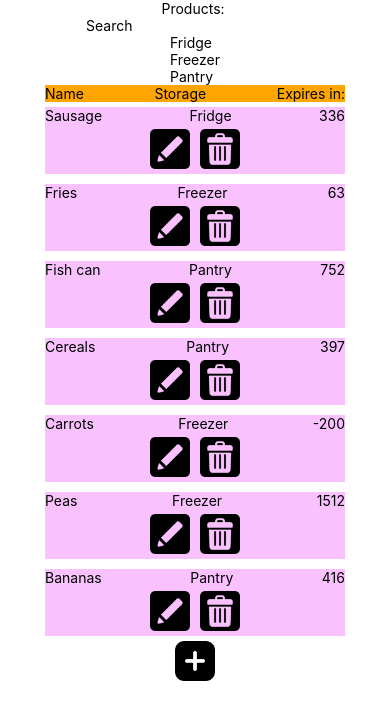
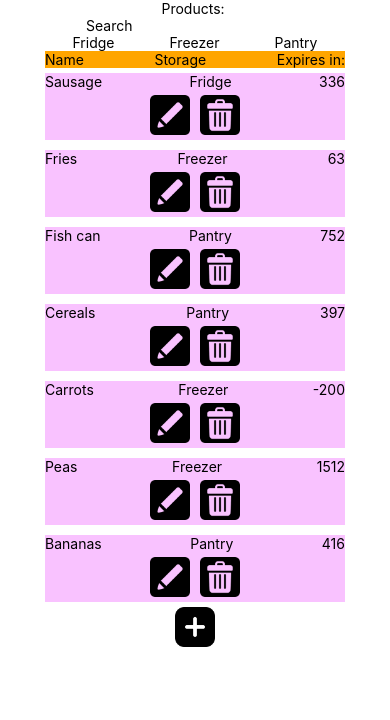
Before and after one commit to Laura-Foxey/expirationDate-app, a React Native app: screen /Home in a window 390 px wide. Shown: the top 720 px of the page. Built offline with nearby package versions, Linux system fonts and the light colour scheme.

Commit message:
add filter option

```diff
--- /dev/null
+++ b/Components/DisplayBy.js
@@ -0,0 +1,33 @@
+import React from 'react';
+import { Text, TouchableOpacity, View, StyleSheet } from 'react-native';
+import { Colors } from 'react-native/Libraries/NewAppScreen';
+import FocusStatusBar from "../Components/FocusStatusBar.js"
+import List from "../Components/List.js"
+
+const DisplayBy = ({displayBy, setDisplayBy}) => {
+
+    return (
+        <View style={styles.header}>
+            <TouchableOpacity onPress={() => setDisplayBy(displayBy==="Fridge" ? "" : "Fridge")}>
+            <Text>Fridge</Text>
+            </TouchableOpacity>
+            <TouchableOpacity onPress={() => setDisplayBy(displayBy==="Freezer" ? "" : "Freezer")}>
+            <Text>Freezer</Text>
+            </TouchableOpacity>
+            <TouchableOpacity onPress={() => setDisplayBy(displayBy==="Pantry" ? "" : "Pantry")}>
+            <Text>Pantry</Text>
+            </TouchableOpacity>
+      </View>
+    )
+}
+
+const styles = StyleSheet.create({
+    header: {
+      display: "flex",
+      flexDirection: 'row',
+      width: 300,
+      justifyContent: "space-around"
+    },
+})
+
+export default DisplayBy;
--- a/Components/List.js
+++ b/Components/List.js
@@ -1,12 +1,12 @@
 import React, { useEffect, useState } from 'react';
-import { StyleSheet, Text, View, Image, SafeAreaView, FlatList, TouchableOpacity} from 'react-native';
+import { StyleSheet, Text, View, Image, SafeAreaView, FlatList, TouchableOpacity, TextInput} from 'react-native';
 import {listData} from "../data.js"
+import DisplayBy from './DisplayBy.js';
 import ListItem from './ListItem.js';
-import SearchBar from './SearchBar.js';
 
 export default function List({navigation}) {
   const [data, setData] = useState(listData);
-  const [displayBy, setdisplayBy] = useState('');
+  const [displayBy, setDisplayBy] = useState('');
   const [searchPhrase, setSearchPhrase] = useState("");
 
   //clears all data selections before navigating
@@ -35,41 +35,46 @@ export default function List({navigation}) {
   }
 
 
-  //invididual item render depending on search
+
+  //invididual item render depending on search and filter
   const renderItem = ({item}) => {
     if(searchPhrase === "") {
+      if(displayBy=== "") {
+        return (
+        <TouchableOpacity key={item.id} onPress={() => onSetExpanded(item.id)} onLongPress={() => onSetSelected(item.id)} style={item.selected ? styles.selected : styles.item}>
+          <ListItem item={item} navigateToItem={navigateToItem}/>
+        </TouchableOpacity>)
+      }else if(item.storage.includes(displayBy)) {
         return (
           <TouchableOpacity key={item.id} onPress={() => onSetExpanded(item.id)} onLongPress={() => onSetSelected(item.id)} style={item.selected ? styles.selected : styles.item}>
             <ListItem item={item} navigateToItem={navigateToItem}/>
           </TouchableOpacity>)
       }
+    }
     if (item.name.toLowerCase().includes(searchPhrase.toLowerCase().trim().replace(/\s/g, ""))) {
+      if(displayBy=== "") {
         return (
         <TouchableOpacity key={item.id} onPress={() => onSetExpanded(item.id)} onLongPress={() => onSetSelected(item.id)} style={item.selected ? styles.selected : styles.item}>
           <ListItem item={item} navigateToItem={navigateToItem}/>
-      </TouchableOpacity> )
-
+        </TouchableOpacity>)
+       }else if(item.storage.includes(displayBy)) {
+        return (
+          <TouchableOpacity key={item.id} onPress={() => onSetExpanded(item.id)} onLongPress={() => onSetSelected(item.id)} style={item.selected ? styles.selected : styles.item}>
+            <ListItem item={item} navigateToItem={navigateToItem}/>
+          </TouchableOpacity>)
       }
     }
-
-  console.log(data)
-  console.log(displayBy)
+  }
 
   return (
       <SafeAreaView style={styles.container}>
         <Text>Products: </Text>
-        <SearchBar searchPhrase={searchPhrase} setSearchPhrase={setSearchPhrase}/>
-        <View>
-          <TouchableOpacity onPress={() => setdisplayBy(displayBy==="Fridge" ? "" : "Fridge")}>
-            <Text>Fridge</Text>
-          </TouchableOpacity>
-          <TouchableOpacity onPress={() => setdisplayBy(displayBy==="Freezer" ? "" : "Freezer")}>
-            <Text>Freezer</Text>
-          </TouchableOpacity>
-          <TouchableOpacity onPress={() => setdisplayBy(displayBy==="Pantry" ? "" : "Pantry")}>
-            <Text>Pantry</Text>
-          </TouchableOpacity>
-        </View>
+        <TextInput
+          		placeholder="Search"
+          		value={searchPhrase}
+          		onChangeText={setSearchPhrase}
+        	/>
+        <DisplayBy displayBy={displayBy} setDisplayBy={setDisplayBy} />
         <View style={styles.header}>
           <Text>Name</Text>
           <Text>Storage</Text>
--- a/Components/SearchBar.js
+++ /dev/null
@@ -1,22 +0,0 @@
-import React from 'react';
-import { StyleSheet, TextInput, View, Keyboard, Button } from "react-native";
-import { Colors } from 'react-native/Libraries/NewAppScreen';
-import FocusStatusBar from "../Components/FocusStatusBar.js"
-import List from "../Components/List.js"
-
-const SearchBar = ({searchPhrase, setSearchPhrase}) => {
-
-    return (
-        <View>
-			<TextInput
-          		placeholder="Search"
-          		value={searchPhrase}
-          		onChangeText={setSearchPhrase}
-        	/>
-        </View>
-    )
-}
-
-
-
-export default SearchBar;
```
Lines whose indentation alone changed are shown as unchanged.
